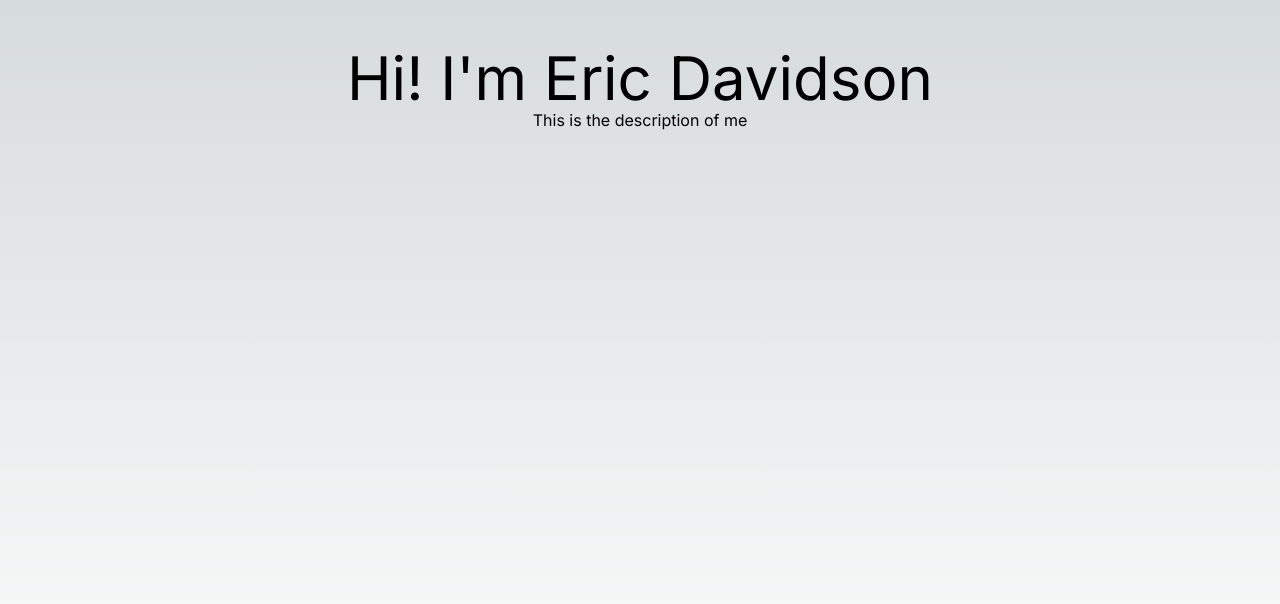
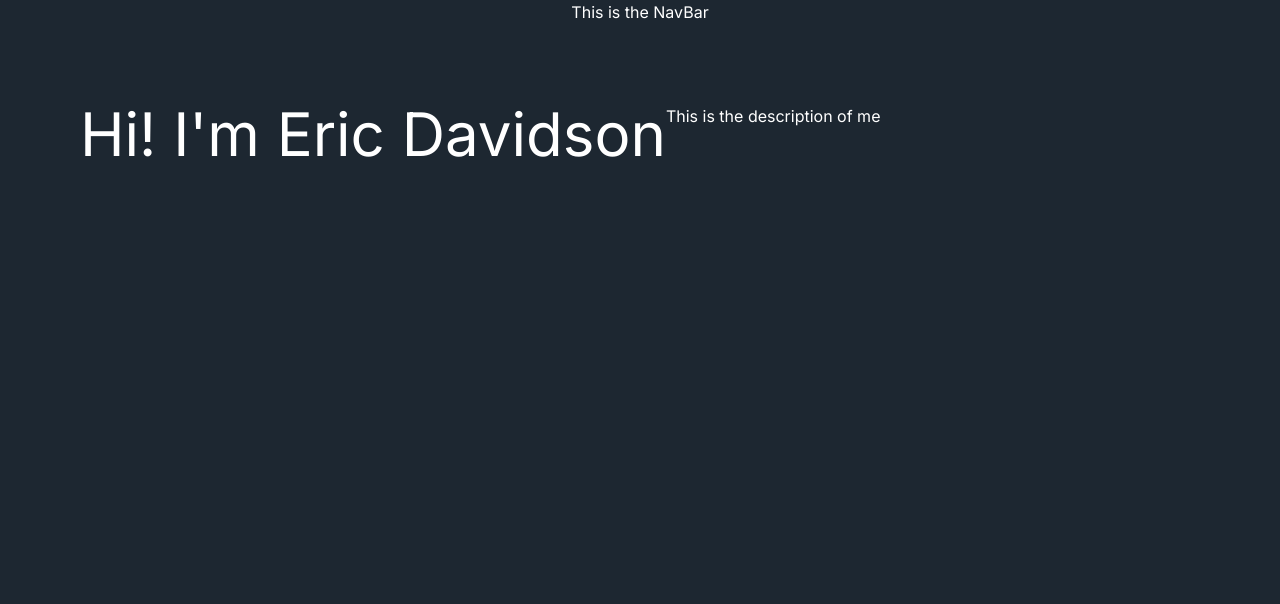
Before and after one commit to edavidson1410/portfolio_edavidson, a Next.js app in the folder portfolio/: page / in a window 1280 px wide. Shown: the top 604 px of the page. Built offline with nearby package versions, Linux system fonts and the light colour scheme.

Commit message:
added new landing page sections

```diff
--- /dev/null
+++ b/portfolio/src/app/components/ContactSection.jsx
@@ -0,0 +1,11 @@
+import React from 'react'
+
+function ContactSection() {
+  return (
+    <section>
+
+    </section>
+  )
+}
+
+export default ContactSection
--- a/portfolio/src/app/components/HeroSection.jsx
+++ b/portfolio/src/app/components/HeroSection.jsx
@@ -2,9 +2,12 @@ import React from 'react'
 
 const HeroSection = () => {
   return (
-    <section>
-      <h1 className="lg:text-6xl">Hi! I'm Eric Davidson</h1>
-      <p>This is the description of me</p>
+    <section className="m-20">
+      <div className="flex ">
+        <h1 className="lg:text-6xl">Hi! I'm Eric Davidson</h1>
+        <p>This is the description of me</p>
+      </div>
+
     </section>
   )
 }
--- /dev/null
+++ b/portfolio/src/app/components/NavBar.jsx
@@ -0,0 +1,11 @@
+import React from 'react'
+
+function NavBar() {
+  return (
+    <nav>
+      <h1>This is the NavBar</h1>
+    </nav>
+  )
+}
+
+export default NavBar
--- /dev/null
+++ b/portfolio/src/app/components/ProjectSection.jsx
@@ -0,0 +1,11 @@
+import React from 'react'
+
+function ProjectSection() {
+  return (
+    <section>
+
+    </section>
+  )
+}
+
+export default ProjectSection
--- a/portfolio/src/app/globals.css
+++ b/portfolio/src/app/globals.css
@@ -3,27 +3,20 @@
 @tailwind utilities;
 
 :root {
-  --foreground-rgb: 0, 0, 0;
-  --background-start-rgb: 214, 219, 220;
-  --background-end-rgb: 255, 255, 255;
+  --global-bg: #1d2731;
 }
 
-@media (prefers-color-scheme: dark) {
+/* @media (prefers-color-scheme: dark) {
   :root {
     --foreground-rgb: 255, 255, 255;
     --background-start-rgb: 0, 0, 0;
     --background-end-rgb: 0, 0, 0;
   }
-}
+} */
 
 body {
-  color: rgb(var(--foreground-rgb));
-  background: linear-gradient(
-      to bottom,
-      transparent,
-      rgb(var(--background-end-rgb))
-    )
-    rgb(var(--background-start-rgb));
+  color: white;
+  background-color: var(--global-bg);
 }
 
 @layer utilities {
--- a/portfolio/src/app/page.js
+++ b/portfolio/src/app/page.js
@@ -1,8 +1,10 @@
 import HeroSection from "./components/HeroSection"
+import NavBar from './components/NavBar'
 
 export default function Home() {
   return (
-    <main className="flex min-h-screen flex-col container mx-auto px-12 py-12 text-center">
+    <main className="flex min-h-screen flex-col container mx-auto text-center">
+      <NavBar />
       <HeroSection />
     </main>
   );
```
